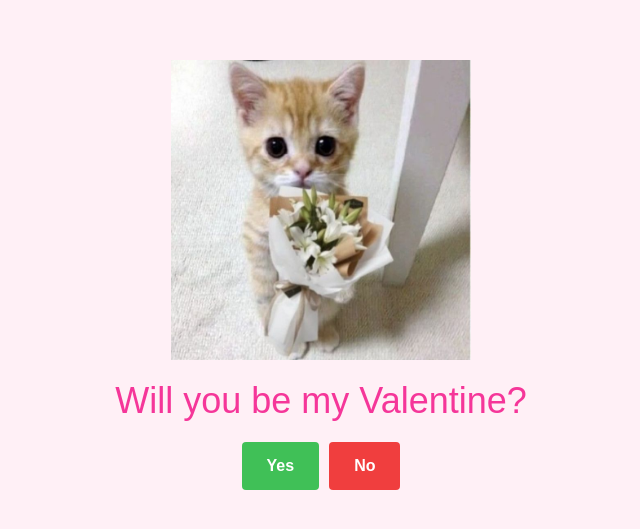
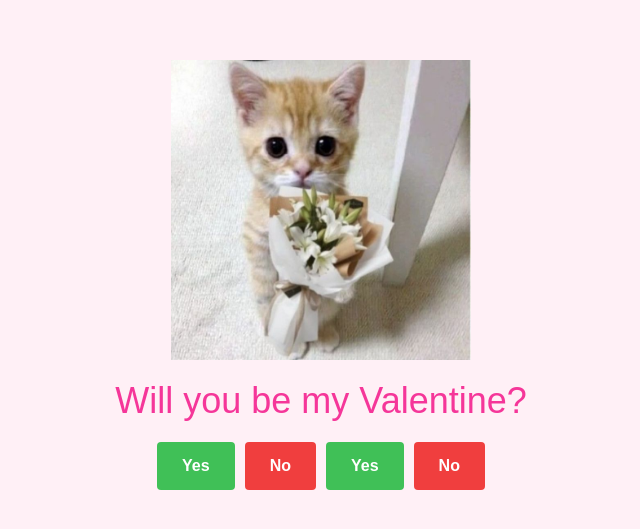
Before and after one commit to CjNotPro/CjNotPro, a plain HTML site: page index.html in a window 1280 px wide. Shown: the part 125-654 px from the top of the page, without its empty margins (319-959 px from the left). Drawn offline with Linux system fonts and the light colour scheme; a web font is replaced by a local one.

Commit message:
updated html

```diff
--- a/index.html
+++ b/index.html
@@ -19,6 +19,8 @@
       <div class="buttons">
         <button type="button" class="btn btn--yes">Yes</button>
         <button type="button" class="btn btn--no">No</button>
+        <button type="button" class="btn btn--yes">Yes</button>
+        <button type="button" class="btn btn--no">No</button>
       </div>
     </main>
 
```
